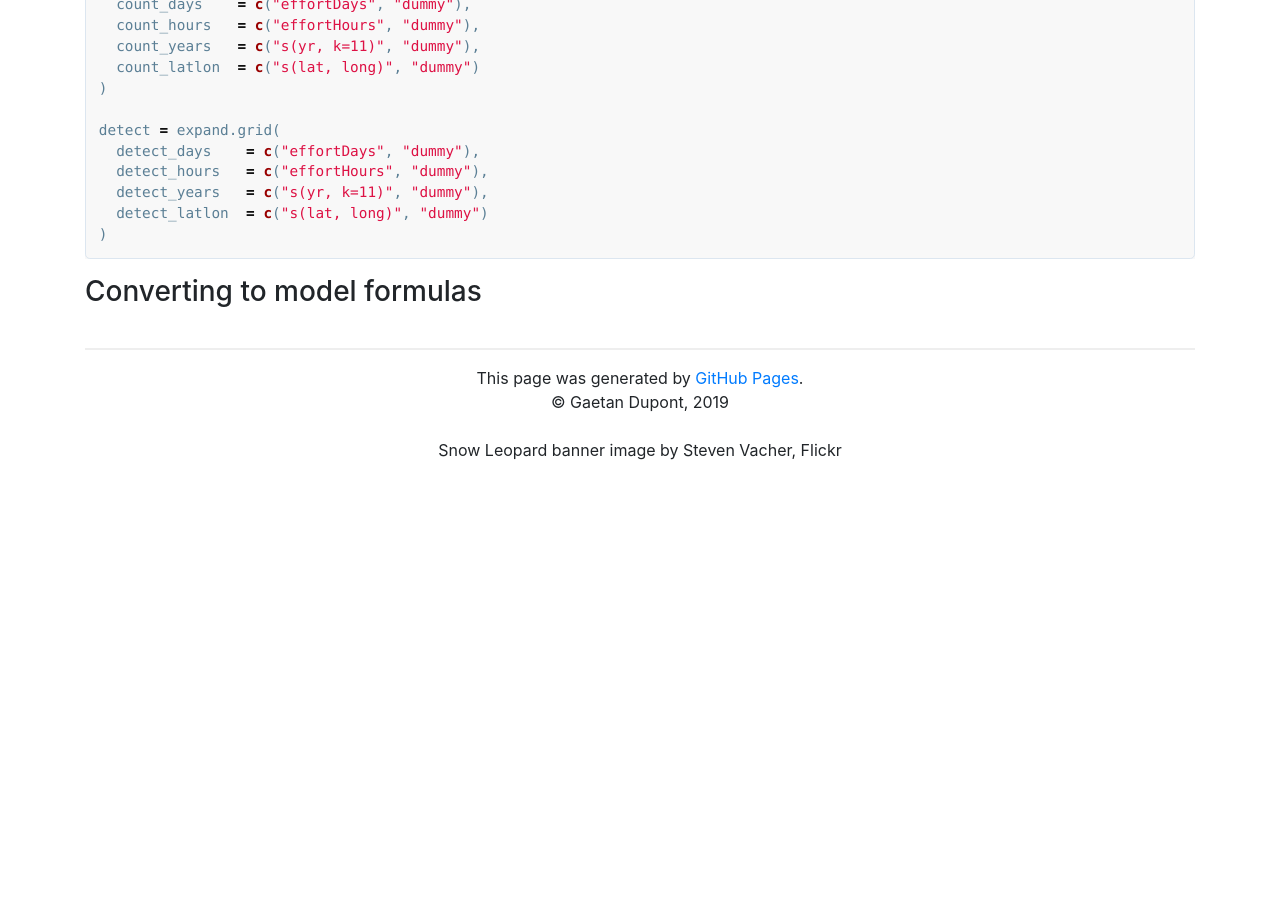
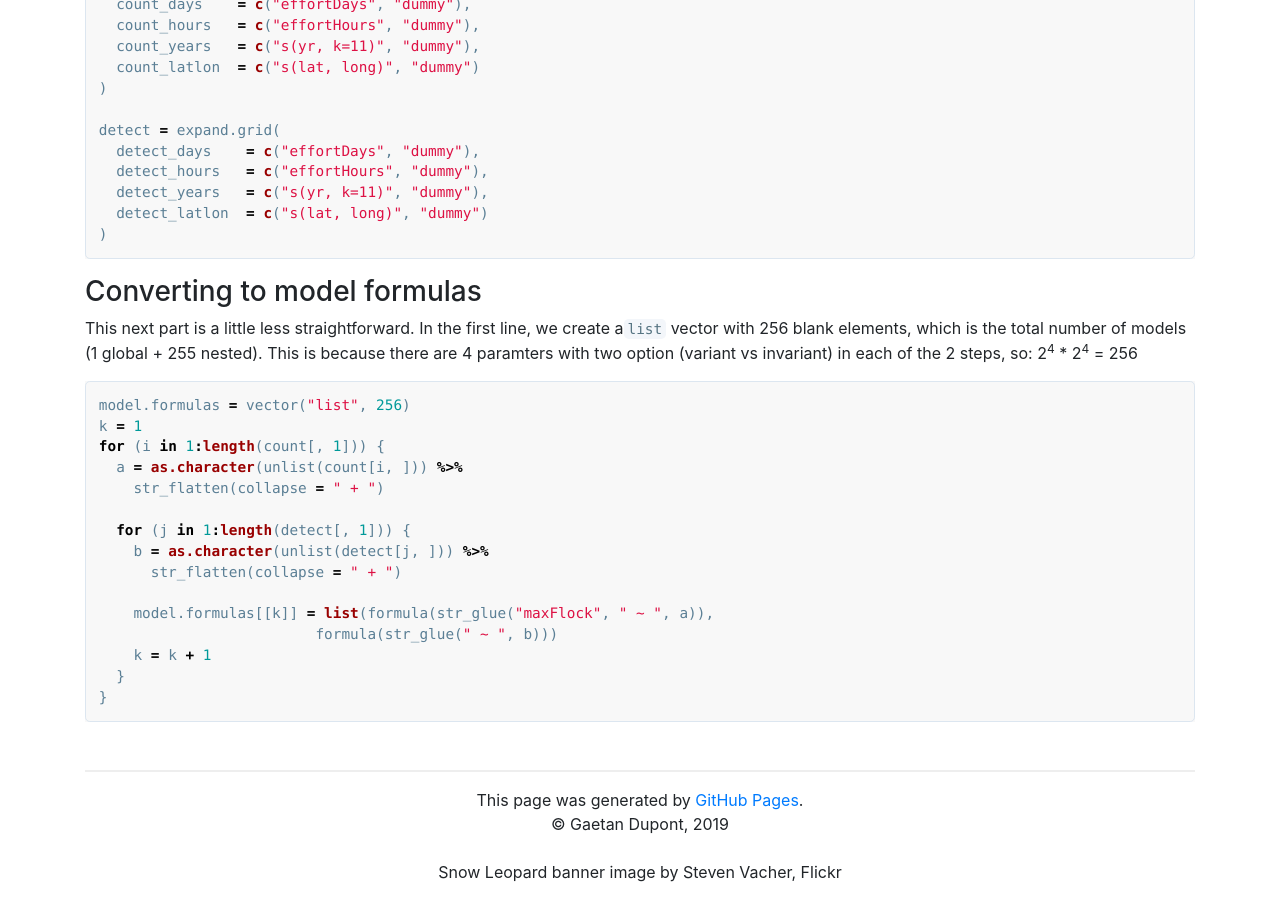
Before and after one commit to chrisyeh96/chrisyeh96.github.io, a Jekyll site: the page built from _posts/2019-05-29-Auto-Nested-Mod.md, in a window 1280 px wide and 900 px high, scrolled down 1277 px. Built offline with Jekyll 4.4.1, drawn with Linux system fonts in a browser that asks for light colours; nearby versions of some CDN libraries; before the commit the page ends 1755 px from its top, so only the background shows below that.

Commit message:
Update 2019-05-29-Auto-Nested-Mod.md

````diff
--- a/_posts/2019-05-29-Auto-Nested-Mod.md
+++ b/_posts/2019-05-29-Auto-Nested-Mod.md
@@ -45,3 +45,23 @@ detect = expand.grid(
 ```
 
 ### Converting to model formulas
+
+This next part is a little less straightforward. In the first line, we create a`list` vector with 256 blank elements, which is the total number of models (1 global + 255 nested). This is because there are 4 paramters with two option (variant vs invariant) in each of the 2 steps, so: 2<sup>4</sup> * 2<sup>4</sup> = 256
+
+```r
+model.formulas = vector("list", 256)
+k = 1
+for (i in 1:length(count[, 1])) {
+  a = as.character(unlist(count[i, ])) %>%
+    str_flatten(collapse = " + ")
+
+  for (j in 1:length(detect[, 1])) {
+    b = as.character(unlist(detect[j, ])) %>%
+      str_flatten(collapse = " + ")
+
+    model.formulas[[k]] = list(formula(str_glue("maxFlock", " ~ ", a)),
+                         formula(str_glue(" ~ ", b)))
+    k = k + 1
+  }
+}
+```
````
